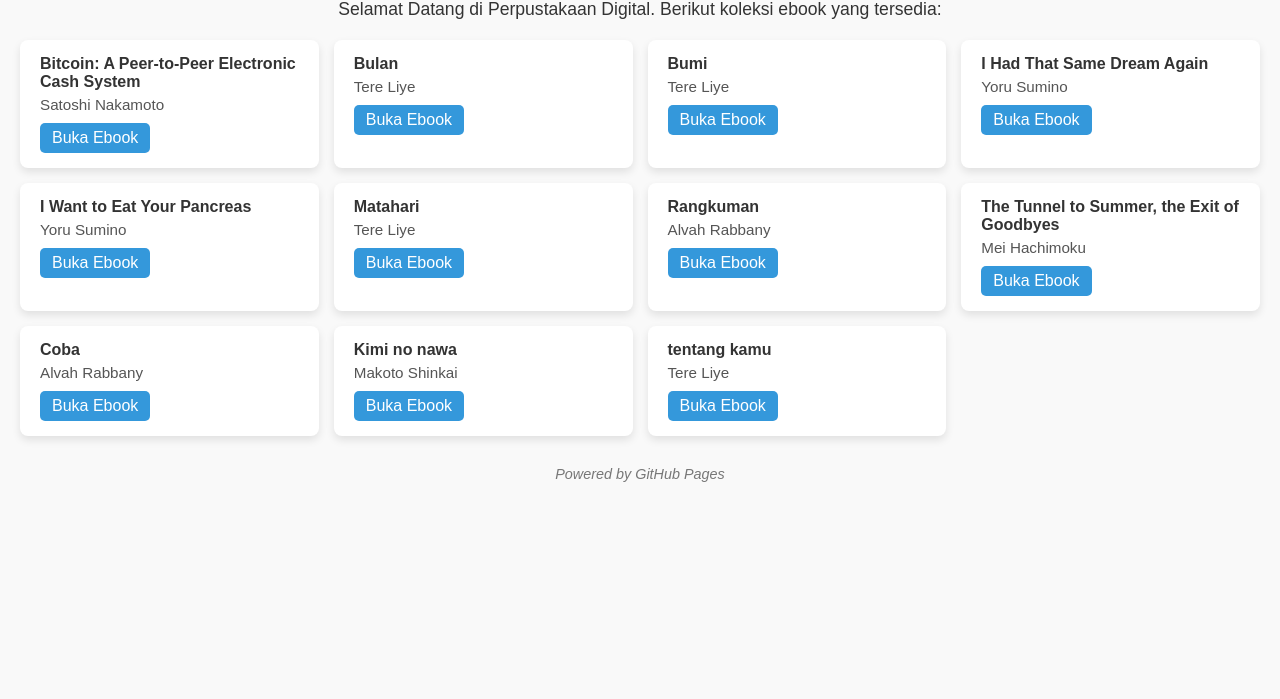
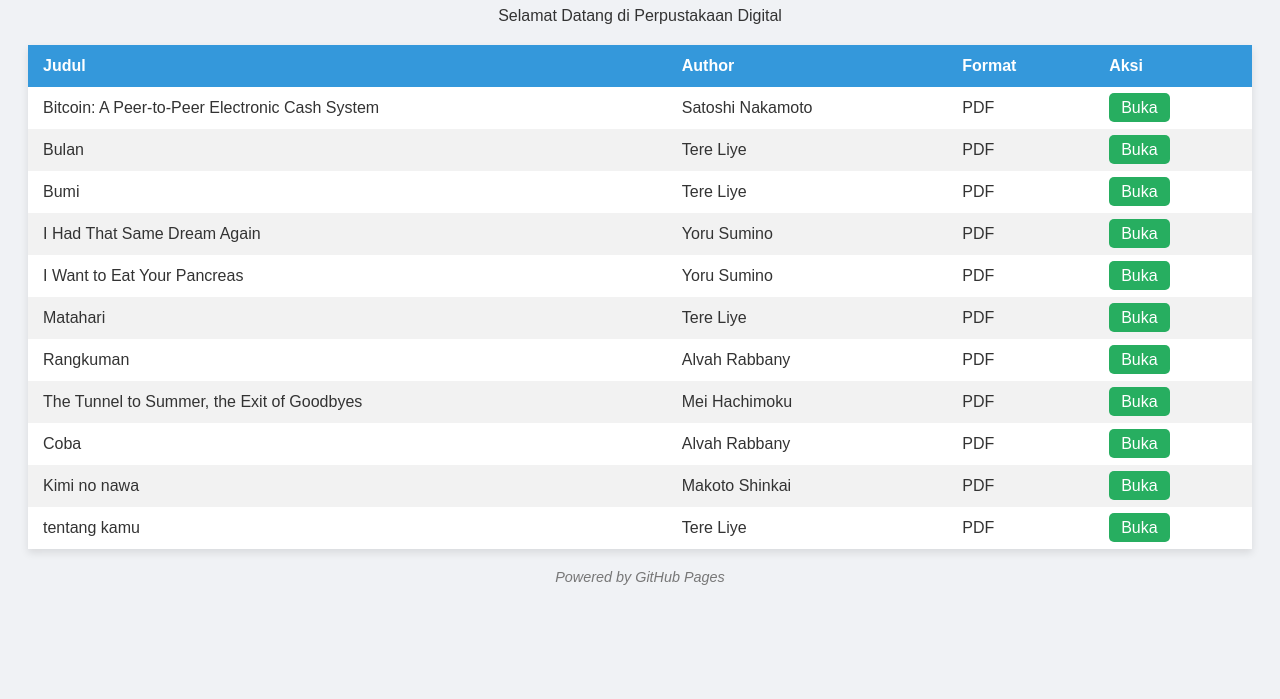
Before and after one commit to alvahraa/digitallibrary, a plain HTML site: page index.html in a window 1280 px wide. Shown: the part 101-800 px from the top of the page. Drawn offline with Linux system fonts and the light colour scheme.

Commit message:
Update index.html

```diff
--- a/index.html
+++ b/index.html
@@ -7,8 +7,7 @@
   <style>
     body {
       font-family: Arial, sans-serif;
-      background-color: #f9f9f9;
-      margin: 0;
+      background-color: #f0f2f5;
       padding: 20px;
       color: #333;
     }
@@ -16,127 +15,145 @@
       text-align: center;
       color: #2c3e50;
     }
-    p {
-      text-align: center;
-      font-size: 1.1em;
+    table {
+      width: 100%;
+      border-collapse: collapse;
+      margin-top: 20px;
+      background-color: #fff;
+      box-shadow: 0 4px 8px rgba(0,0,0,0.1);
     }
-    .library {
-      display: grid;
-      grid-template-columns: repeat(auto-fit, minmax(280px, 1fr));
-      gap: 15px;
-      margin-top: 20px;
+    th, td {
+      padding: 12px 15px;
+      text-align: left;
     }
-    .book-card {
-      background-color: #fff;
-      padding: 15px 20px;
-      border-radius: 8px;
-      box-shadow: 0 4px 8px rgba(0,0,0,0.1);
-      transition: transform 0.2s, box-shadow 0.2s;
+    th {
+      background-color: #3498db;
+      color: white;
     }
-    .book-card:hover {
-      transform: translateY(-5px);
-      box-shadow: 0 8px 16px rgba(0,0,0,0.15);
+    tr:nth-child(even) {
+      background-color: #f2f2f2;
     }
-    .book-title {
-      font-weight: bold;
-      margin-bottom: 5px;
+    tr:hover {
+      background-color: #d1e7ff;
     }
-    .book-author {
-      font-size: 0.95em;
-      color: #555;
-      margin-bottom: 10px;
-    }
-    .book-link {
-      display: inline-block;
+    a.button {
       padding: 6px 12px;
-      background-color: #3498db;
+      background-color: #27ae60;
       color: #fff;
       text-decoration: none;
       border-radius: 5px;
       transition: background-color 0.2s;
     }
-    .book-link:hover {
-      background-color: #2980b9;
+    a.button:hover {
+      background-color: #1e8449;
     }
     footer {
       text-align: center;
-      margin-top: 30px;
+      margin-top: 20px;
+      font-size: 0.9em;
       color: #777;
-      font-size: 0.9em;
+    }
+    @media (max-width: 600px) {
+      table, thead, tbody, th, td, tr {
+        display: block;
+      }
+      tr { margin-bottom: 15px; }
+      th { background-color: #3498db; color: #fff; }
+      td {
+        padding-left: 50%;
+        position: relative;
+      }
+      td::before {
+        content: attr(data-label);
+        position: absolute;
+        left: 15px;
+        font-weight: bold;
+      }
     }
   </style>
 </head>
 <body>
   <h1>Digital Library</h1>
-  <p>Selamat Datang di Perpustakaan Digital. Berikut koleksi ebook yang tersedia:</p>
+  <p style="text-align:center;">Selamat Datang di Perpustakaan Digital</p>
 
-  <div class="library">
-    <div class="book-card">
-      <div class="book-title">Bitcoin: A Peer-to-Peer Electronic Cash System</div>
-      <div class="book-author">Satoshi Nakamoto</div>
-      <a class="book-link" href="ebook/bitcoin.pdf" target="_blank">Buka Ebook</a>
-    </div>
-
-    <div class="book-card">
-      <div class="book-title">Bulan</div>
-      <div class="book-author">Tere Liye</div>
-      <a class="book-link" href="ebook/Bulan.pdf" target="_blank">Buka Ebook</a>
-    </div>
-
-    <div class="book-card">
-      <div class="book-title">Bumi</div>
-      <div class="book-author">Tere Liye</div>
-      <a class="book-link" href="ebook/Bumi.pdf" target="_blank">Buka Ebook</a>
-    </div>
-
-    <div class="book-card">
-      <div class="book-title">I Had That Same Dream Again</div>
-      <div class="book-author">Yoru Sumino</div>
-      <a class="book-link" href="ebook/I Had That Same Dream Again.pdf" target="_blank">Buka Ebook</a>
-    </div>
-
-    <div class="book-card">
-      <div class="book-title">I Want to Eat Your Pancreas</div>
-      <div class="book-author">Yoru Sumino</div>
-      <a class="book-link" href="ebook/I Want to Eat Your Pancreas.pdf" target="_blank">Buka Ebook</a>
-    </div>
-
-    <div class="book-card">
-      <div class="book-title">Matahari</div>
-      <div class="book-author">Tere Liye</div>
-      <a class="book-link" href="ebook/Matahari.pdf" target="_blank">Buka Ebook</a>
-    </div>
-
-    <div class="book-card">
-      <div class="book-title">Rangkuman</div>
-      <div class="book-author">Alvah Rabbany</div>
-      <a class="book-link" href="ebook/Rangkuman.pdf" target="_blank">Buka Ebook</a>
-    </div>
-
-    <div class="book-card">
-      <div class="book-title">The Tunnel to Summer, the Exit of Goodbyes</div>
-      <div class="book-author">Mei Hachimoku</div>
-      <a class="book-link" href="ebook/The Tunnel to Summer, the Exit of Goodbyes.pdf" target="_blank">Buka Ebook</a>
-    </div>
-
-    <div class="book-card">
-      <div class="book-title">Coba</div>
-      <div class="book-author">Alvah Rabbany</div>
-      <a class="book-link" href="ebook/coba.pdf" target="_blank">Buka Ebook</a>
-    </div>
-
-    <div class="book-card">
-      <div class="book-title">Kimi no nawa</div>
-      <div class="book-author">Makoto Shinkai</div>
-      <a class="book-link" href="ebook/Kimi no nawa.pdf" target="_blank">Buka Ebook</a>
-    </div>
-
-    <div class="book-card">
-      <div class="book-title">tentang kamu</div>
-      <div class="book-author">Tere Liye</div>
-      <a class="book-link" href="ebook/tentang kamu.pdf" target="_blank">Buka Ebook</a>
-    </div>
-  </div>
+  <table>
+    <thead>
+      <tr>
+        <th>Judul</th>
+        <th>Author</th>
+        <th>Format</th>
+        <th>Aksi</th>
+      </tr>
+    </thead>
+    <tbody>
+      <tr>
+        <td data-label="Judul">Bitcoin: A Peer-to-Peer Electronic Cash System</td>
+        <td data-label="Author">Satoshi Nakamoto</td>
+        <td data-label="Format">PDF</td>
+        <td data-label="Aksi"><a href="ebook/bitcoin.pdf" class="button" target="_blank">Buka</a></td>
+      </tr>
+      <tr>
+        <td data-label="Judul">Bulan</td>
+        <td data-label="Author">Tere Liye</td>
+        <td data-label="Format">PDF</td>
+        <td data-label="Aksi"><a href="ebook/Bulan.pdf" class="button" target="_blank">Buka</a></td>
+      </tr>
+      <tr>
+        <td data-label="Judul">Bumi</td>
+        <td data-label="Author">Tere Liye</td>
+        <td data-label="Format">PDF</td>
+        <td data-label="Aksi"><a href="ebook/Bumi.pdf" class="button" target="_blank">Buka</a></td>
+      </tr>
+      <tr>
+        <td data-label="Judul">I Had That Same Dream Again</td>
+        <td data-label="Author">Yoru Sumino</td>
+        <td data-label="Format">PDF</td>
+        <td data-label="Aksi"><a href="ebook/I Had That Same Dream Again.pdf" class="button" target="_blank">Buka</a></td>
+      </tr>
+      <tr>
+        <td data-label="Judul">I Want to Eat Your Pancreas</td>
+        <td data-label="Author">Yoru Sumino</td>
+        <td data-label="Format">PDF</td>
+        <td data-label="Aksi"><a href="ebook/I Want to Eat Your Pancreas.pdf" class="button" target="_blank">Buka</a></td>
+      </tr>
+      <tr>
+        <td data-label="Judul">Matahari</td>
+        <td data-label="Author">Tere Liye</td>
+        <td data-label="Format">PDF</td>
+        <td data-label="Aksi"><a href="ebook/Matahari.pdf" class="button" target="_blank">Buka</a></td>
+      </tr>
+      <tr>
+        <td data-label="Judul">Rangkuman</td>
+        <td data-label="Author">Alvah Rabbany</td>
+        <td data-label="Format">PDF</td>
+        <td data-label="Aksi"><a href="ebook/Rangkuman.pdf" class="button" target="_blank">Buka</a></td>
+      </tr>
+      <tr>
+        <td data-label="Judul">The Tunnel to Summer, the Exit of Goodbyes</td>
+        <td data-label="Author">Mei Hachimoku</td>
+        <td data-label="Format">PDF</td>
+        <td data-label="Aksi"><a href="ebook/The Tunnel to Summer, the Exit of Goodbyes.pdf" class="button" target="_blank">Buka</a></td>
+      </tr>
+      <tr>
+        <td data-label="Judul">Coba</td>
+        <td data-label="Author">Alvah Rabbany</td>
+        <td data-label="Format">PDF</td>
+        <td data-label="Aksi"><a href="ebook/coba.pdf" class="button" target="_blank">Buka</a></td>
+      </tr>
+      <tr>
+        <td data-label="Judul">Kimi no nawa</td>
+        <td data-label="Author">Makoto Shinkai</td>
+        <td data-label="Format">PDF</td>
+        <td data-label="Aksi"><a href="ebook/Kimi no nawa.pdf" class="button" target="_blank">Buka</a></td>
+      </tr>
+      <tr>
+        <td data-label="Judul">tentang kamu</td>
+        <td data-label="Author">Tere Liye</td>
+        <td data-label="Format">PDF</td>
+        <td data-label="Aksi"><a href="ebook/tentang kamu.pdf" class="button" target="_blank">Buka</a></td>
+      </tr>
+    </tbody>
+  </table>
 
   <footer>
     <em>Powered by GitHub Pages</em>
```
